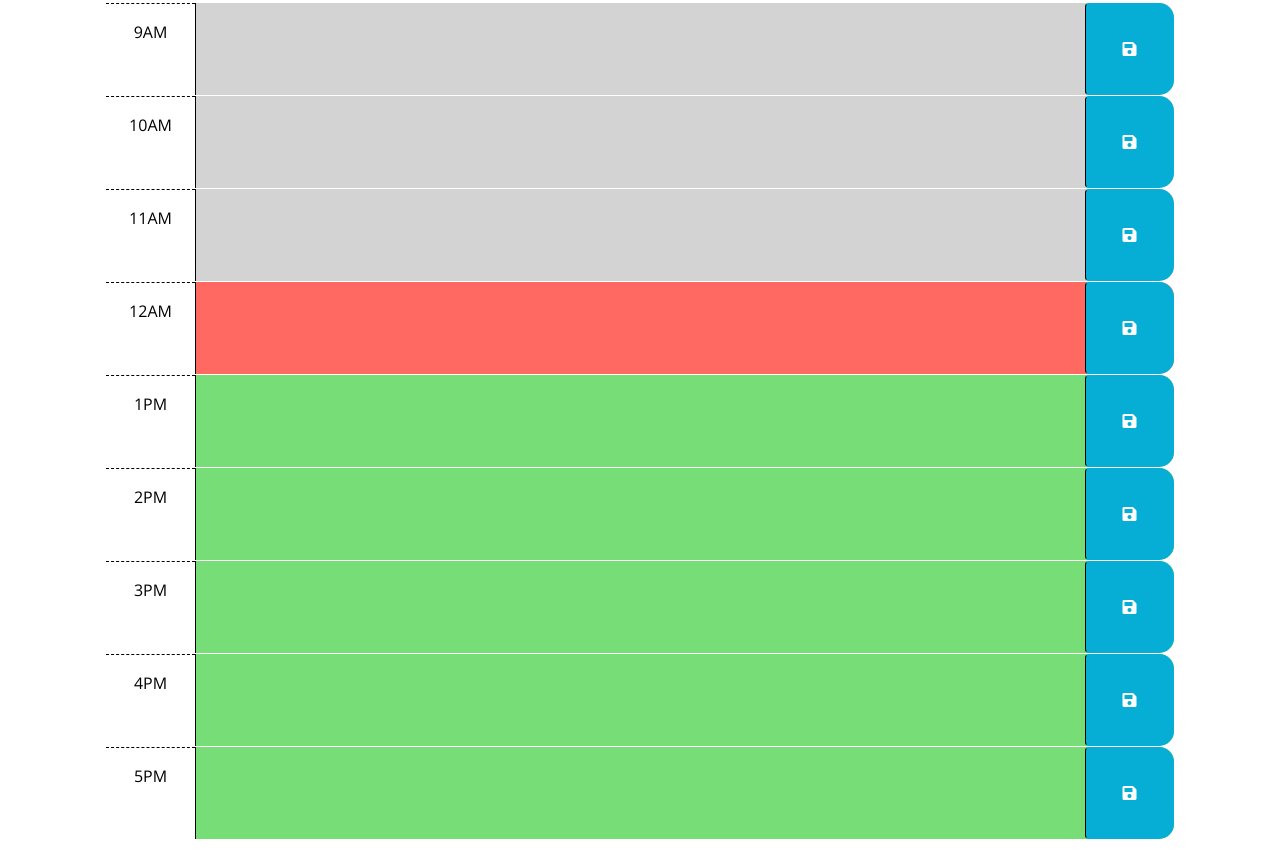
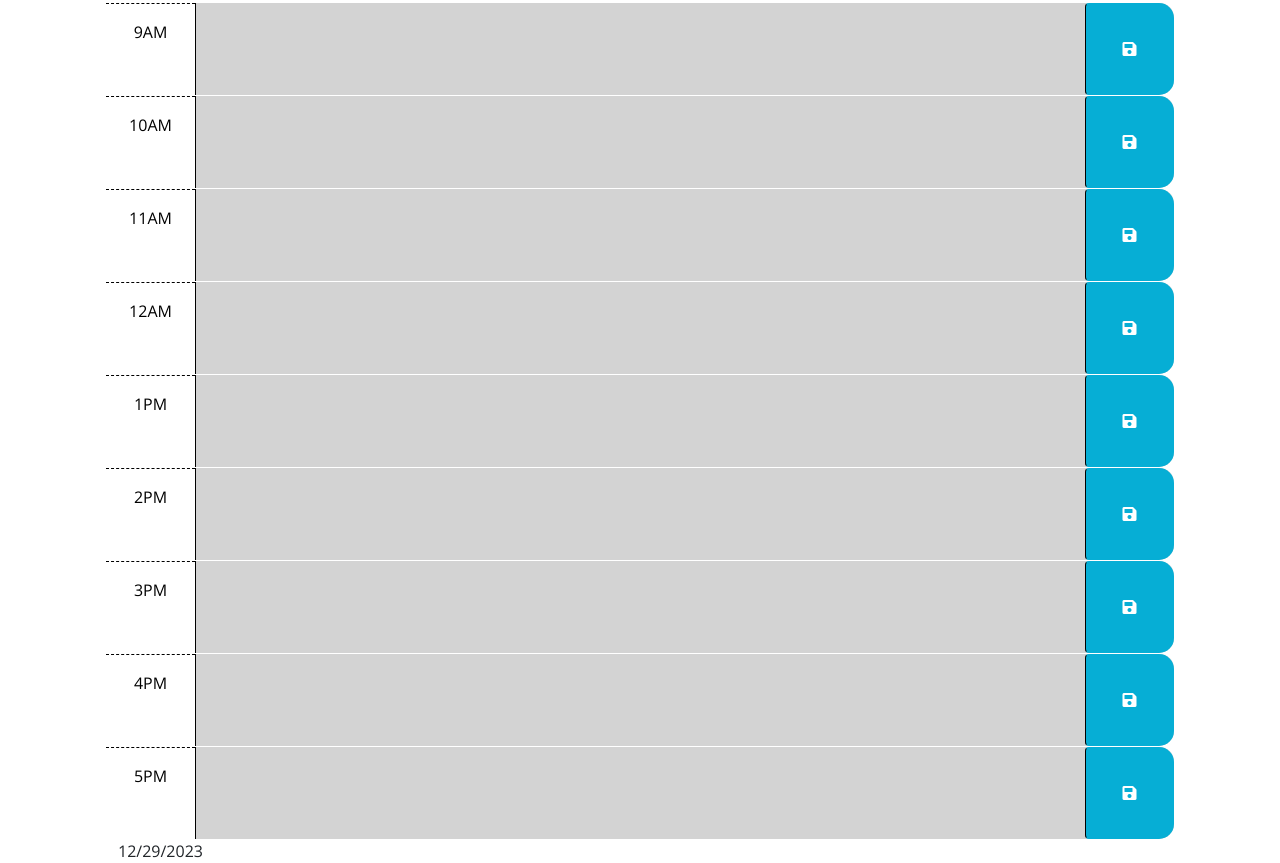
Before and after one commit to Crent99/homework-5-thirdpartyAPI, a plain HTML site: page index.html in a window 1280 px wide. Shown: the part 254-1117 px from the top of the page. Before the commit the page ends 1093 px from the top, so only its background shows below. Drawn offline with nearby package versions, Linux system fonts and the light colour scheme.

Commit message:
added javaScript

```diff
--- a/index.html
+++ b/index.html
@@ -20,17 +20,9 @@
         <p id="currentDay" class="lead"></p>
     </header>
     <div class="container-lg px-5">
-        <!-- Use class for "past", "present", and "future" to apply styles to the
-        time-block divs accordingly. The javascript will need to do this by
-        adding/removing these classes on each div by comparing the hour in the
-        id to the current hour. The html provided below is meant to be an example
-        demonstrating how the css provided can be leveraged to create the
-        desired layout and colors. The html below should be removed or updated
-        in the finished product. Remember to delete this comment once the
-        code is implemented.
-        -->
 
-        <!-- Example of a past time block. The "past" class adds a gray background color. -->
+
+
         <div id="hour-9" class="row time-block past">
             <div class="col-2 col-md-1 hour text-center py-3">9AM</div>
             <textarea class="col-8 col-md-10 description" rows="3"> </textarea>
@@ -39,7 +31,7 @@
             </button>
         </div>
 
-        <!-- Example of a a present time block. The "present" class adds a red background color. -->
+
         <div id="hour-10" class="row time-block past">
             <div class="col-2 col-md-1 hour text-center py-3">10AM</div>
             <textarea class="col-8 col-md-10 description" rows="3"> </textarea>
@@ -48,7 +40,7 @@
             </button>
         </div>
 
-        <!-- Example of a future time block. The "future" class adds a green background color. -->
+
         <div id="hour-11" class="row time-block past">
             <div class="col-2 col-md-1 hour text-center py-3">11AM</div>
             <textarea class="col-8 col-md-10 description" rows="3"> </textarea>
@@ -57,7 +49,7 @@
             </button>
         </div>
 
-        <div id="hour-12" class="row time-block present">
+        <div id="hour-12" class="row time-block past">
             <div class="col-2 col-md-1 hour text-center py-3">12AM</div>
             <textarea class="col-8 col-md-10 description" rows="3"> </textarea>
             <button class="btn saveBtn col-2 col-md-1" aria-label="save">
@@ -65,7 +57,7 @@
             </button>
         </div>
 
-        <div id="hour-13" class="row time-block future">
+        <div id="hour-13" class="row time-block past">
             <div class="col-2 col-md-1 hour text-center py-3">1PM</div>
             <textarea class="col-8 col-md-10 description" rows="3"> </textarea>
             <button class="btn saveBtn col-2 col-md-1" aria-label="save">
@@ -73,7 +65,7 @@
             </button>
         </div>
 
-        <div id="hour-14" class="row time-block future">
+        <div id="hour-14" class="row time-block past">
             <div class="col-2 col-md-1 hour text-center py-3">2PM</div>
             <textarea class="col-8 col-md-10 description" rows="3"> </textarea>
             <button class="btn saveBtn col-2 col-md-1" aria-label="save">
@@ -81,7 +73,7 @@
             </button>
         </div>
 
-        <div id="hour-15" class="row time-block future">
+        <div id="hour-15" class="row time-block past">
             <div class="col-2 col-md-1 hour text-center py-3">3PM</div>
             <textarea class="col-8 col-md-10 description" rows="3"> </textarea>
             <button class="btn saveBtn col-2 col-md-1" aria-label="save">
@@ -89,7 +81,7 @@
             </button>
         </div>
 
-        <div id="hour-16" class="row time-block future">
+        <div id="hour-16" class="row time-block past">
             <div class="col-2 col-md-1 hour text-center py-3">4PM</div>
             <textarea class="col-8 col-md-10 description" rows="3"> </textarea>
             <button class="btn saveBtn col-2 col-md-1" aria-label="save">
@@ -97,7 +89,7 @@
             </button>
         </div>
 
-        <div id="hour-17" class="row time-block future">
+        <div id="hour-17" class="row time-block past">
             <div class="col-2 col-md-1 hour text-center py-3">5PM</div>
             <textarea class="col-8 col-md-10 description" rows="3"> </textarea>
             <button class="btn saveBtn col-2 col-md-1" aria-label="save">
--- a/script.js
+++ b/script.js
@@ -0,0 +1,8 @@
+// adds current date to calendar page
+var today = new Date();
+var dd = String(today.getDate()).padStart(2, '0');
+var mm = String(today.getMonth() + 1).padStart(2, '0');
+var yyyy = today.getFullYear();
+
+today = mm + '/' + dd + '/' + yyyy;
+document.write(today);
```
Also changed, not shown: style.css (line endings or trailing spaces).
